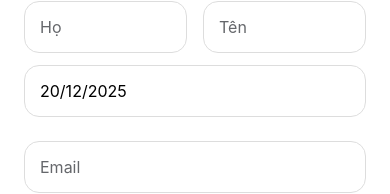
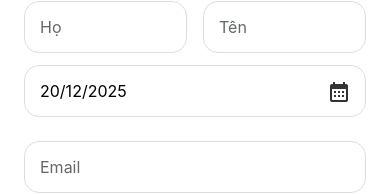
Before and after one commit to nqhuy058/Learn_ReactNative_Base, a React Native app: screen /signup in a window 390 px wide. Shown: the part 261-455 px from the top of the page. Built offline with nearby package versions, Linux system fonts and the light colour scheme; some icons are missing.

Commit message:
update UI

```diff
--- a/src/app/(auth)/signup.modal.tsx
+++ b/src/app/(auth)/signup.modal.tsx
@@ -142,6 +142,14 @@ const SignUpModal = () => {
                                                 touched={touched.dob}
                                             />
                                         </View>
+
+                                        <View style={{ position: 'absolute', right: 15, top: 16 }}>
+                                        <MaterialIcons
+                                            name="calendar-month"
+                                            size={24}
+                                            color={APP_COLOR.GREY}
+                                        />
+                                    </View>
                                     </Pressable>
 
                                     {isDatePickerVisible && (
--- a/src/components/profile/profile.edit.tsx
+++ b/src/components/profile/profile.edit.tsx
@@ -7,6 +7,7 @@ import ShareButton from '../button/share.button';
 import { APP_COLOR } from '../../utils/constant';
 import { ThemeColors } from '../theme/themeContext';
 import { EditProfileSchema } from '../../utils/validate.chema';
+import MaterialIcons from 'react-native-vector-icons/MaterialCommunityIcons';
 
 interface EditProfileFormProps {
     user: any;
@@ -103,6 +104,14 @@ const EditProfileForm = ({ user, onSave, onCancel, colors }: EditProfileFormProp
                                 touched={touched.dob as boolean}
                                 returnKeyType="done"
                                 onSubmitEditing={handleSubmit as any}
+                            />
+                        </View>
+
+                        <View style={{ position: 'absolute', right: 15, top: 43}}>
+                            <MaterialIcons
+                                name="calendar-month"
+                                size={24}
+                                color={APP_COLOR.GREY}
                             />
                         </View>
                     </Pressable>
```
Also changed, not shown: .continue/agents/new-config-1.yaml (added), .continue/agents/new-config.yaml (added).
